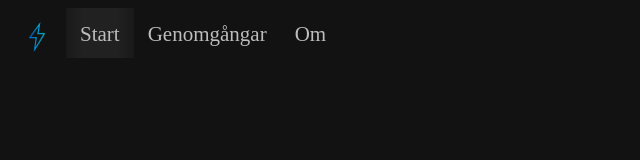
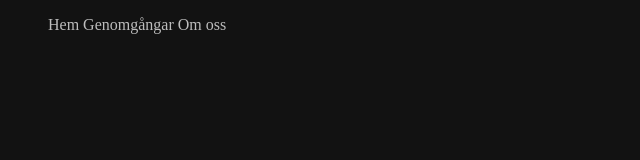
Before and after one commit to Ligtning-Tech/Learn-Tech-Web, a plain HTML site: page index.html in a window 1280 px wide. Shown: the whole page, without its empty margins (0-640 px from the left). Drawn offline with Linux system fonts and the light colour scheme.

Commit message:
Startded changing navbar

```diff
--- a/index.html
+++ b/index.html
@@ -1,21 +1,20 @@
 <!DOCTYPE html>
 <html lang="se">
+  <head>
+    <meta charset="UTF-8" />
+    <meta name="viewport" content="width=device-width, initial-scale=1.0" />
+    <meta http-equiv="X-UA-Compatible" content="ie=edge" />
+    <link rel="stylesheet" href="style.css" />
+    <title>Home</title>
+  </head>
 
-<head>
-  <meta charset="UTF-8">
-  <meta name="viewport" content="width=device-width, initial-scale=1.0">
-  <meta http-equiv="X-UA-Compatible" content="ie=edge">
-  <link rel="stylesheet" href="style.css">
-  <title>Home</title>
-</head>
-
-<body>
-  <div class="topnav">
-    <a class="logo" href="index.html"><img src="Src/Images/thunder.png"></img></a>
-    <a class="active" href="index.html">Start</a>
-    <a href="lessons.html">Genomgångar</a>
-    <a href="about.html">Om</a>
-  </div>
-</body>
-
+  <body>
+    <nav>
+      <ul>
+        <li><a href="index.html">Hem</a></li>
+        <li><a href="lessons.html">Genomgångar</a></li>
+        <li><a href="about.html">Om oss</a></li>
+      </ul>
+    </nav>
+  </body>
 </html>
--- a/style.css
+++ b/style.css
@@ -2,41 +2,27 @@ body {
   background: #121212;
   color: #bdbdbd;
 }
-
-.topnav {
-  display: flex;
-  flex-direction: row;
-  justify-content: flex-start;
-  align-items: flex-start;
-  background-color: #121212;
-  overflow: hidden;
-  height: 50px;
-   transition: all 0.2s ease-in-out
+nav {
+  margin: 0;
+  padding: 0;
+  position: fixed;
+  top: 0;
+  width: 100%;
+  height: 40px;
 }
-
-.topnav a {
-  float: left;
+nav li {
+  list-style-type: none;
+  display: inline;
+}
+nav li a {
+  text-decoration: none;
   color: #bdbdbd;
-  text-align: center;
-  padding: 14px 14px;
-  text-decoration: none;
-  font-size: 21px;
+  border-width: thick;
+  border-color: white;
 }
-.topnav a:hover {
-  background: linear-gradient(90deg, #191919 0%, #212121 25%, #212121 75%, #191919 100%);
-  color: #bdbdbd;
+nav li a:hover {
+  text-decoration: underline;
 }
-
-.active {
-  background: linear-gradient(90deg, #191919 0%, #212121 25%, #212121 75%, #191919 100%);
-
+nav li a:active {
+  color: #dbdbdb;
 }
-
-.logo :hover{
-
-}
-
-.logo img {
-width: 30px;
-height: 30px;
-}
```
Also changed, not shown: about.html (+11 -12 lines), lessons.html (+11 -12 lines), README.md.
